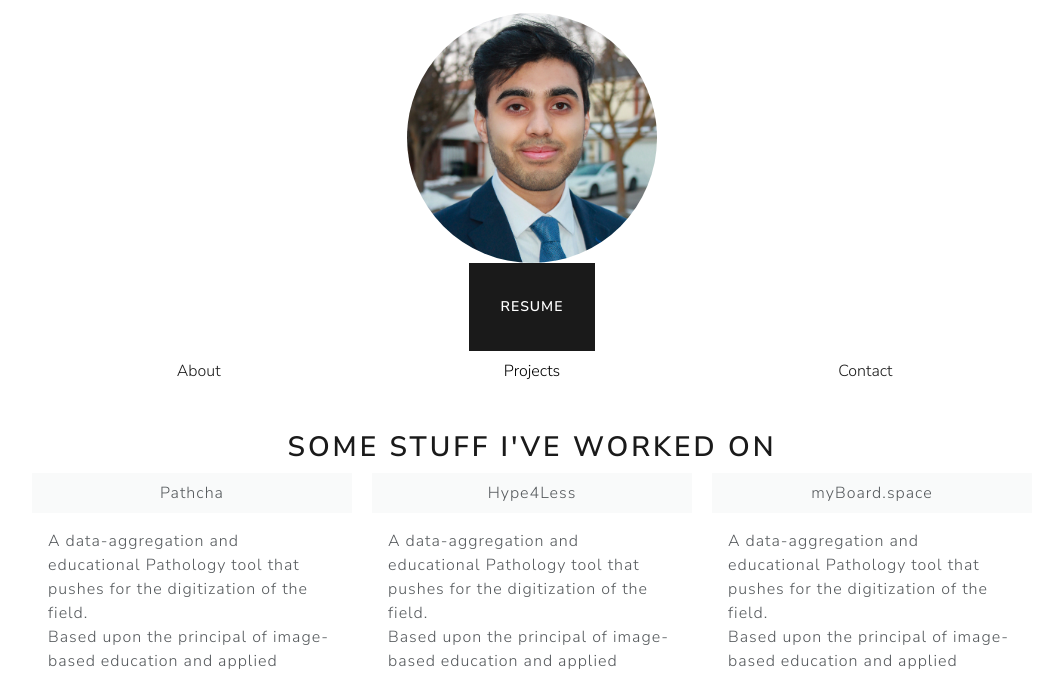
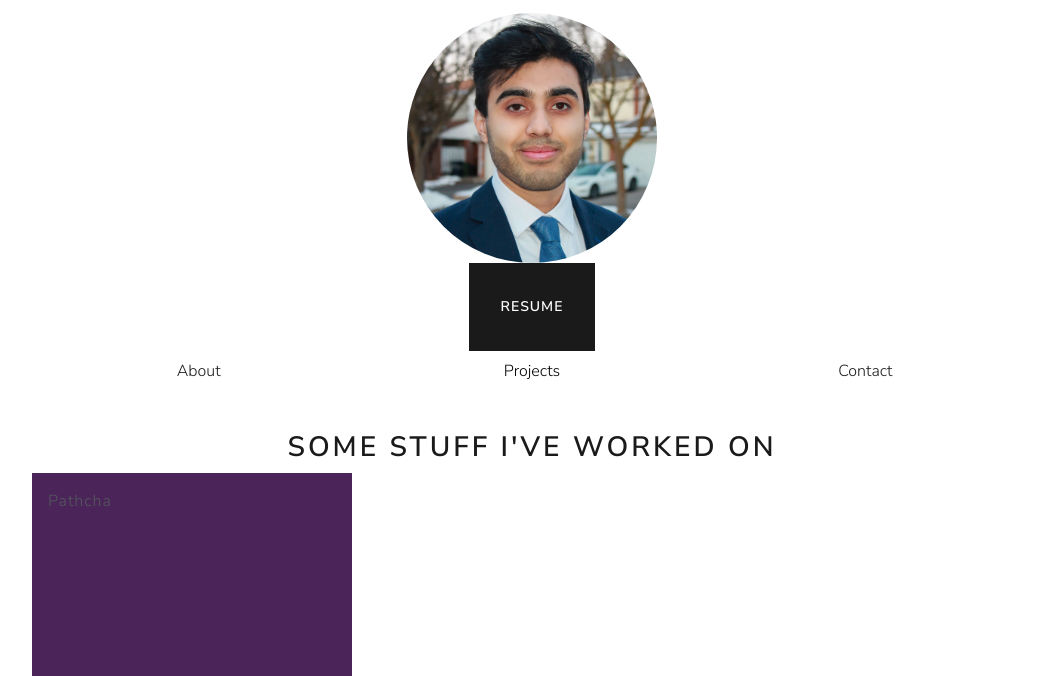
Before and after one commit to kevin-pierce/new-personal-site, a Gatsby site: page / in a window 1280 px wide. Both pictures are taken after a click on the tab "Projects". Shown: the part 124-800 px from the top of the page, without its empty margins (108-1146 px from the left). Built offline with nearby package versions, Linux system fonts and the light colour scheme; Gatsby itself is replaced by a stand-in of ours.

Commit message:
Added flip-card projects

```diff
--- a/src/components/about-tab/about-tab.jsx
+++ b/src/components/about-tab/about-tab.jsx
@@ -1,8 +1,10 @@
 import React from 'react';
+
+import './about-tab.scss'
 
 const AboutTab = () => {
     return (
-        <div className="pt-5">
+        <div className="about-tab-wrapper">
             <h2>Hi there! 👋</h2>
             <div>
                 I'm a second year Software Engineering student at the University of Waterloo, with an <br/>
--- /dev/null
+++ b/src/components/about-tab/about-tab.scss
@@ -0,0 +1,4 @@
+.about-tab-wrapper {
+    padding-top: 5vh;
+    min-height:400px;
+}
--- a/src/components/projects-tab/projects-tab.jsx
+++ b/src/components/projects-tab/projects-tab.jsx
@@ -8,6 +8,18 @@
         <div className="projects-tab-wrapper">
             <h2>Some stuff I've worked on</h2>
             <div className="projects-wrapper">
+                <div className="flip-card">
+                    <div className="flip-card-inner">
+                        <div className="flip-card-front">
+                            <Card>
+                                <Card.Body className="card-body">
+                                    <Card.Text>
+                                        Pathcha
+                                    </Card.Text>
+                                </Card.Body>
+                            </Card>
+                        </div>
+                        <div className="flip-card-back">
                             <Card>
                                 <Card.Header>Pathcha</Card.Header>
                                 <Card.Body className="card-body">
@@ -17,7 +29,11 @@
                                     </Card.Text>
                                 </Card.Body>
                             </Card>
-                <Card>
+                        </div>
+                    </div>
+                </div>
+
+                {/* <Card>
                     <Card.Header>Hype4Less</Card.Header>
                     <Card.Body className="card-body">
                         <Card.Text>
@@ -79,7 +95,7 @@
                             Based upon the principal of image-based education and applied learning, Pathcha strives to revolutionalize how we learn and teach Pathology.
                         </Card.Text>
                     </Card.Body>
-                </Card>
+                </Card> */}
             </div>
         </div>
 
--- a/src/components/projects-tab/projects-tab.scss
+++ b/src/components/projects-tab/projects-tab.scss
@@ -9,9 +9,66 @@
         display:grid;
         gap: 20px 20px;
         grid-template-columns: 320px 320px 320px;
+
+        .flip-card {
+            background-color: transparent;
+            width: 320px;
+            height: 320px;
+            //border: 1px solid #f1f1f1;
+            perspective: 1000px; /* Remove this if you don't want the 3D effect */
+          }
+
+          /* This container is needed to position the front and back side */
+          .flip-card-inner {
+            position: relative;
+            width: 100%;
+            height: 100%;
+            text-align: center;
+            transition: transform 0.8s;
+            transform-style: preserve-3d;
+          }
+
+          /* Do an horizontal flip when you move the mouse over the flip box container */
+          .flip-card:hover .flip-card-inner {
+            transform: rotateY(180deg);
+          }
+
+          /* Position the front and back side */
+          .flip-card-front, .flip-card-back {
+            position: absolute;
+            width: 100%;
+            height: 100%;
+            -webkit-backface-visibility: hidden; /* Safari */
+            backface-visibility: hidden;
+            transform: rotateX(0deg);
+          }
+
+          .flip-card-front{
+              color: #FFF;
+              background-color: #4B245A;
+              text-align: center;
+          }
+
+          /* Style the back side */
+          .flip-card-back {
+            background-color:#FFF;
+            transform: rotateY(180deg);
+          }
+    }
+
+    .card {
+        width:320px;
+        height:320px;
     }
 
     .card-body{
         text-align: left !important;
     }
+
+    .flip-card-front .card {
+        background-color: #4B245A;
+        width:320px;
+        height:320px;
+        justify-content: center;
+    }
 }
--- a/src/pages/index.js
+++ b/src/pages/index.js
@@ -22,6 +22,7 @@
         <ProfileContent/>
         <MediaButtons/>
       </div>
+      <hr/>
       <div className="index-page-footer">
         <small>Built with React | Kevin Pierce</small>
       </div>
```
Lines whose indentation alone changed are shown as unchanged.
